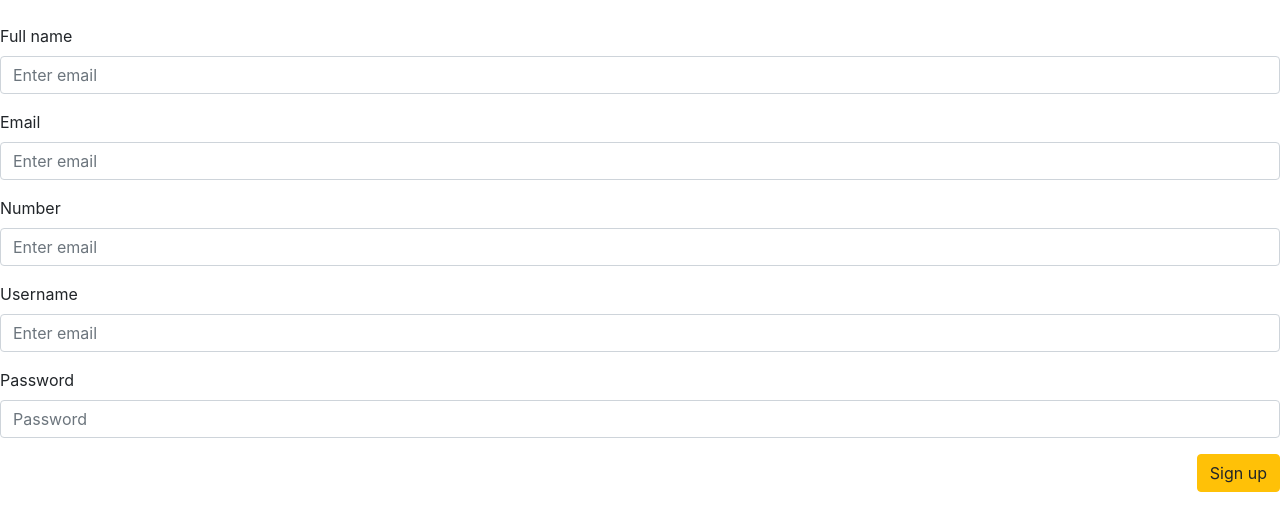
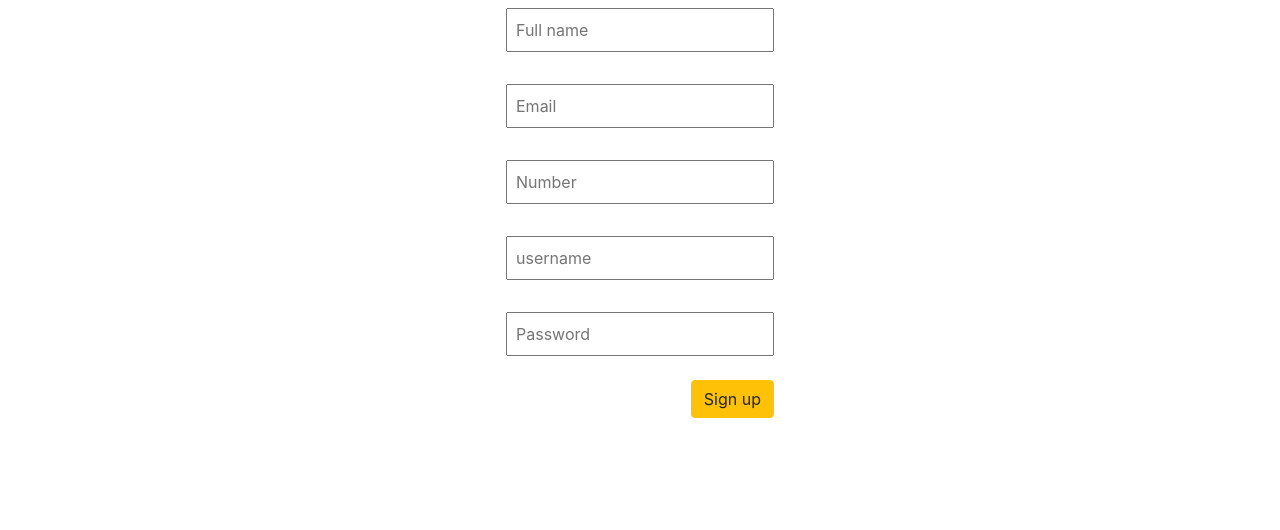
Before and after one commit to KelahKelah/mobileBankApp, a plain HTML site: page auth/signUp.html in a window 1280 px wide. Drawn offline with nearby package versions, Linux system fonts and the light colour scheme; files that its build step writes are made by us from their sources.

Commit message:
Removed label form form group

```diff
--- a/auth/signUp.html
+++ b/auth/signUp.html
@@ -3,41 +3,39 @@
     <head>
         <meta name>
         <title>Sign up</title>
+        <!-- <script src="signUp.js"></script> -->
 
-        <link rel="stylesheet" href="style.css">
+        <link rel="stylesheet" href="../style.css">
         <!-- BOOTSRAP CDN -->
         <link rel="stylesheet" href="https://maxcdn.bootstrapcdn.com/bootstrap/4.4.1/css/bootstrap.min.css">
+
     </head>
     <body>
-        <div class="login-wrap">
-            <div class="login-container">
-            <form class="mt-4" onSubmit={handleSubmit}>
+        <div class="login-wrap  d-flex justify-content-center;">
+            <div class="login-container m-auto">
+                <form class="form-container" onSubmit={handleSubmit}>
                     <div class="form-group">
-                    <label htmlFor="exampleInputEmail1">Full name</label>
-                    <input type="email" class="form-control mb-0" placeholder="Enter email" />
+                        <input type="text" class="input-field p-2 my-2" id="fullName"  placeholder="Full name" />
                     </div>
                     <div class="form-group">
-                    <label htmlFor="exampleInputEmail1">Email</label>
-                    <input type="email" class="form-control mb-0" placeholder="Enter email" />
+                        <input type="text" class="input-field p-2 my-2" id="email"  placeholder="Email"  />
                     </div>
                     <div class="form-group">
-                    <label htmlFor="exampleInputEmail1">Number</label>
-                    <input type="email" class="form-control mb-0" placeholder="Enter email" />
+                        <input type="text" class="input-field p-2 my-2" id="number"  placeholder="Number" />
                     </div>
                     <div class="form-group">
-                    <label htmlFor="exampleInputEmail1">Username</label>
-                    <input type="email" class="form-control mb-0" placeholder="Enter email" />
+                        <input type="text" class="input-field p-2 my-2" id="username"  placeholder="username" />
                     </div>
                     <div class="form-group">
-                    <label htmlFor="exampleInputPassword1">Password</label>
-                    <input type="password" class="form-control mb-0" placeholder="Password" />
+                        <input type="password" class="input-field p-2 my-2" id="password"  placeholder="Password" autocomplete="off" />
                     </div>
                     <div class="d-inline-block w-100">
-                    <button type="submit" class="btn btn-warning float-right">Sign up </button>
+                        <button type="submit" class="btn btn-warning float-right custom-btn" onclick="register()">Sign up </button>
                     </div>
                 </form>
             </div>
         </div>
-            <script src="index.js"></script>
+        <script src="signUp.js"></script>
+
     </body>
 </html>
```
Lines whose indentation alone changed are shown as unchanged.
